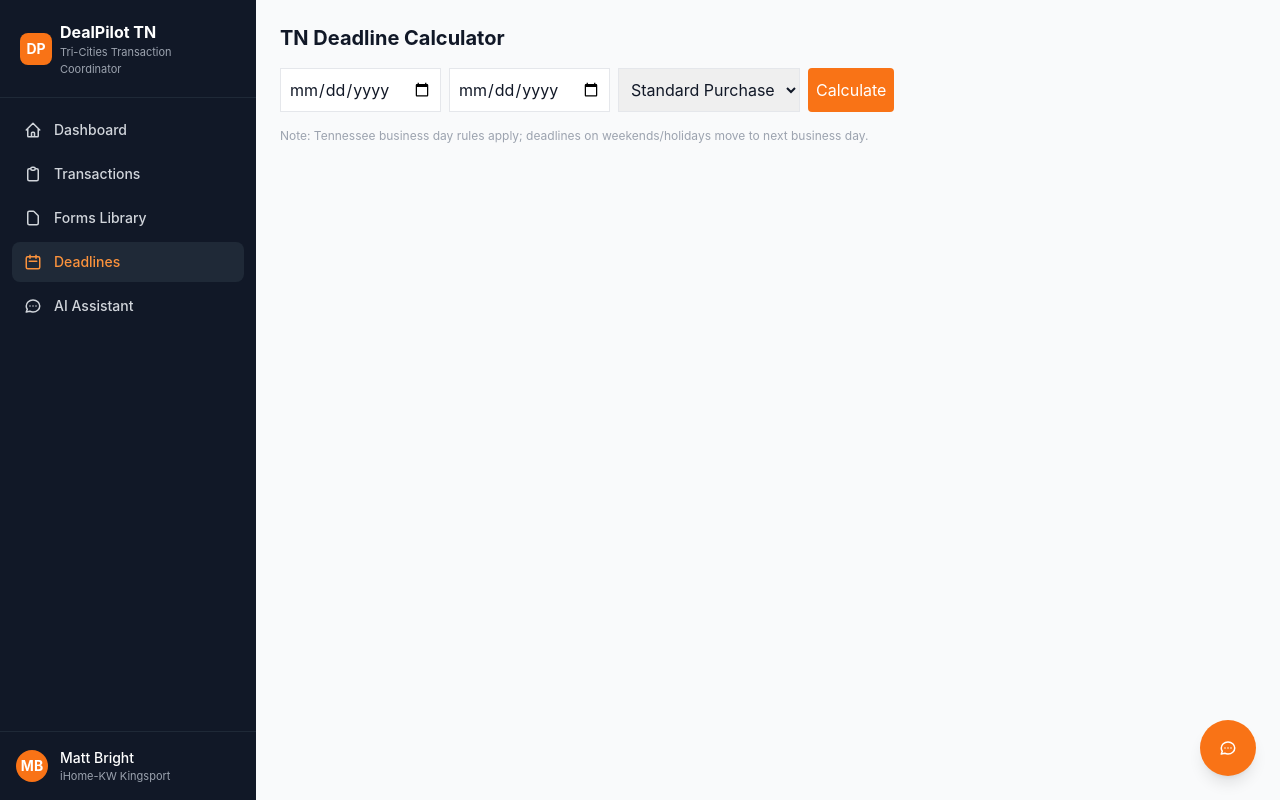
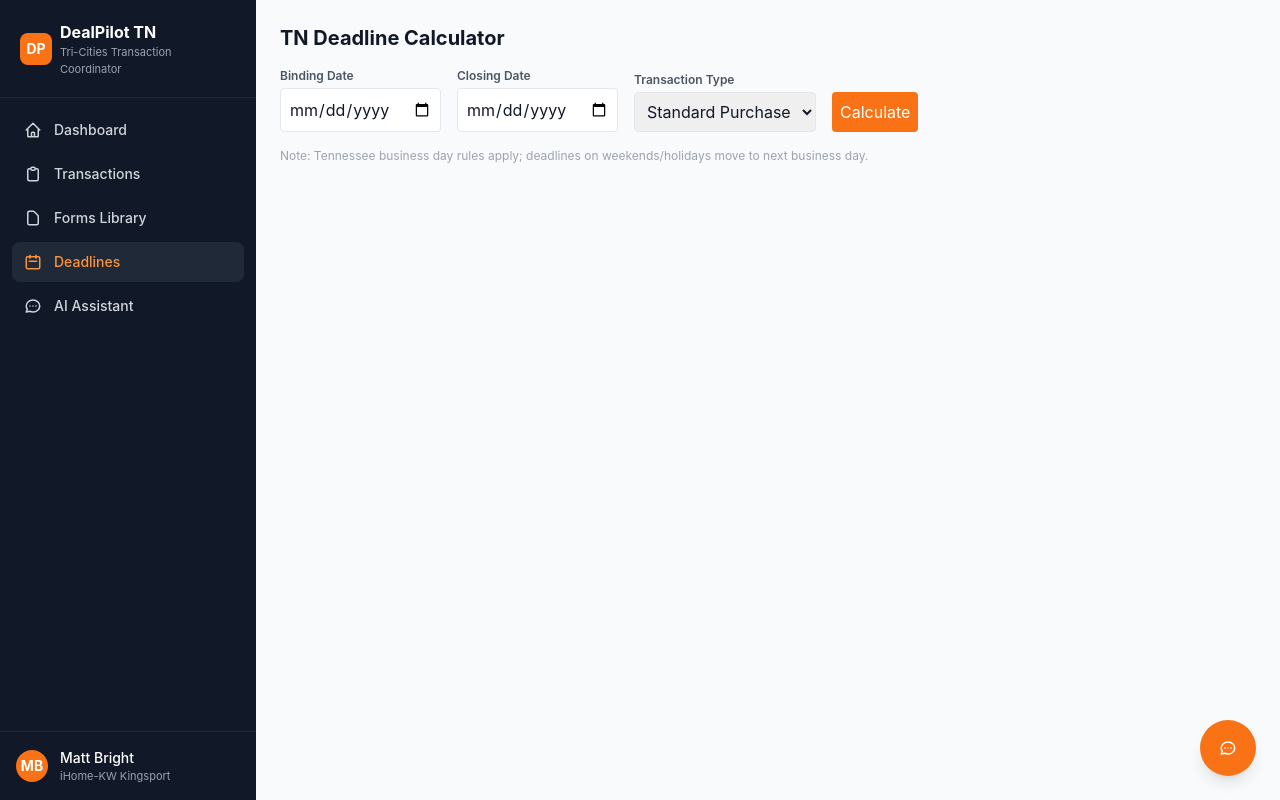
Before and after one commit to mbright4497/dealpilot-tn, a Next.js app in the folder dealpilot-tn/web/: page /chat in a window 1280 px wide. Both pictures are taken after a click on the button "Deadlines". Built offline with nearby package versions, Linux system fonts and the light colour scheme.

Commit message:
fix(ui): add field labels to DeadlineCalculator inputs for accessibility

```diff
--- a/dealpilot-tn/web/src/components/DeadlineCalculator.tsx
+++ b/dealpilot-tn/web/src/components/DeadlineCalculator.tsx
@@ -16,14 +16,23 @@ export default function DeadlineCalculator(){
   return (
     <div>
       <h2 className="text-xl font-bold mb-4 text-gray-900">TN Deadline Calculator</h2>
-      <div className="flex gap-2 mb-4">
-        <input type="date" value={binding} onChange={e=>setBinding(e.target.value)} className="border p-2 text-gray-900" />
-        <input type="date" value={closing} onChange={e=>setClosing(e.target.value)} className="border p-2 text-gray-900" />
-        <select className="border p-2 text-gray-900">
-          <option>Standard Purchase</option>
-          <option>New Construction</option>
-          <option>Land/Lot</option>
-        </select>
+      <div className="flex gap-4 mb-4 items-end">
+        <div>
+          <label className="block text-xs font-semibold text-gray-600 mb-1">Binding Date</label>
+          <input type="date" value={binding} onChange={e=>setBinding(e.target.value)} className="border p-2 text-gray-900 rounded" />
+        </div>
+        <div>
+          <label className="block text-xs font-semibold text-gray-600 mb-1">Closing Date</label>
+          <input type="date" value={closing} onChange={e=>setClosing(e.target.value)} className="border p-2 text-gray-900 rounded" />
+        </div>
+        <div>
+          <label className="block text-xs font-semibold text-gray-600 mb-1">Transaction Type</label>
+          <select className="border p-2 text-gray-900 rounded">
+            <option>Standard Purchase</option>
+            <option>New Construction</option>
+            <option>Land/Lot</option>
+          </select>
+        </div>
         <button onClick={run} className="bg-orange-500 text-white p-2 rounded">Calculate</button>
       </div>
 
@@ -34,7 +43,7 @@ export default function DeadlineCalculator(){
               <div className="font-bold text-gray-900">{d.title}</div>
               <div className="text-sm text-gray-600">{new Date(d.due_date).toLocaleDateString()}</div>
             </div>
-            <div className="text-sm text-gray-600">{Math.ceil((new Date(d.due_date).getTime()-new Date().getTime())/(86400000))} days</div>
+            <div className="text-sm text-gray-600">{Math.ceil((new Date(d.due_date).getTime()-new Date().getTime())/(1000*60*60*24))} days</div>
           </div>
         ))}
       </div>
```
